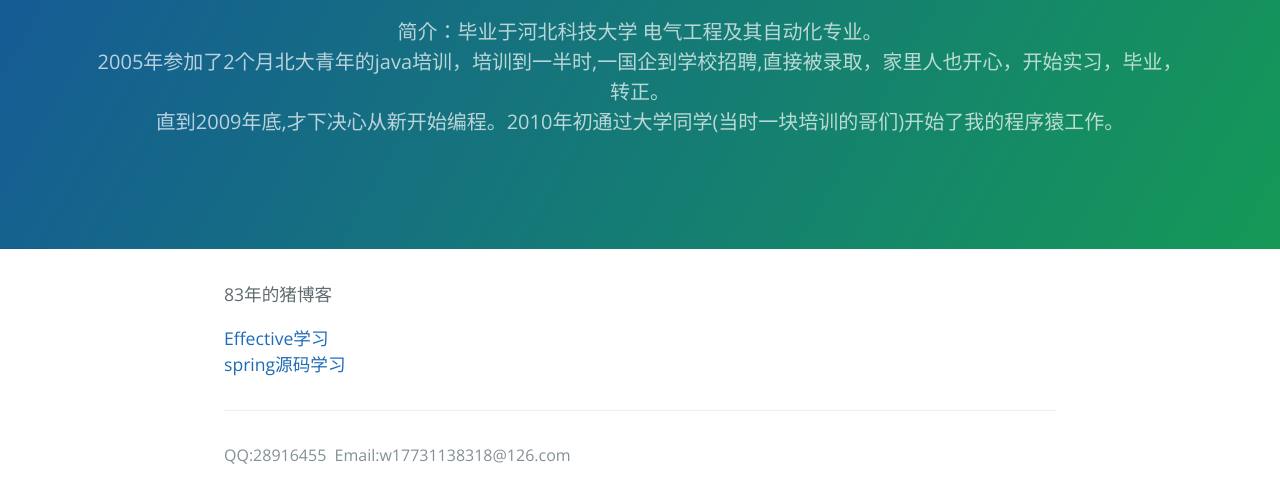
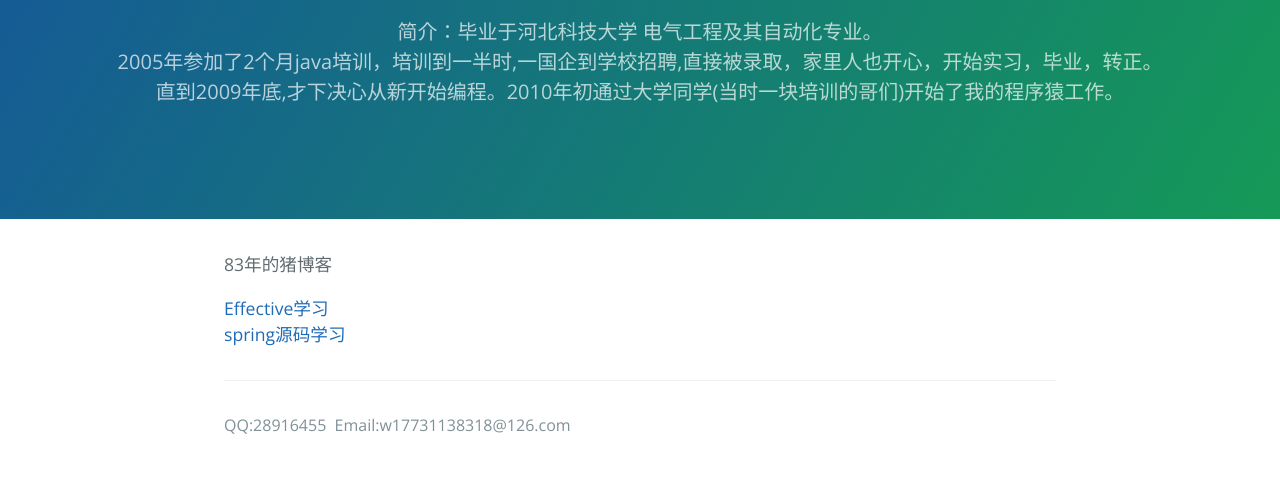
Before and after one commit to w17731138318/w17731138318.github.io, a plain HTML site: page index.html in a window 1280 px wide. Shown: the part 161-664 px from the top of the page. Drawn offline with nearby package versions, Linux system fonts and the light colour scheme.

Commit message:
GitHub Pages 修改

```diff
--- a/index.html
+++ b/index.html
@@ -14,7 +14,7 @@
     <h1 class="project-name">83年的猪博客.GitHub</h1>
 
     <h3 class="project-tagline">简介：毕业于河北科技大学
-        电气工程及其自动化专业。<br>2005年参加了2个月北大青年的java培训，培训到一半时,一国企到学校招聘,直接被录取，家里人也开心，开始实习，毕业，转正。<br>直到2009年底,才下决心从新开始编程。2010年初通过大学同学(当时一块培训的哥们)开始了我的程序猿工作。</h3>
+        电气工程及其自动化专业。<br>2005年参加了2个月java培训，培训到一半时,一国企到学校招聘,直接被录取，家里人也开心，开始实习，毕业，转正。<br>直到2009年底,才下决心从新开始编程。2010年初通过大学同学(当时一块培训的哥们)开始了我的程序猿工作。</h3>
 </section>
 
 <section class="main-content">
```
